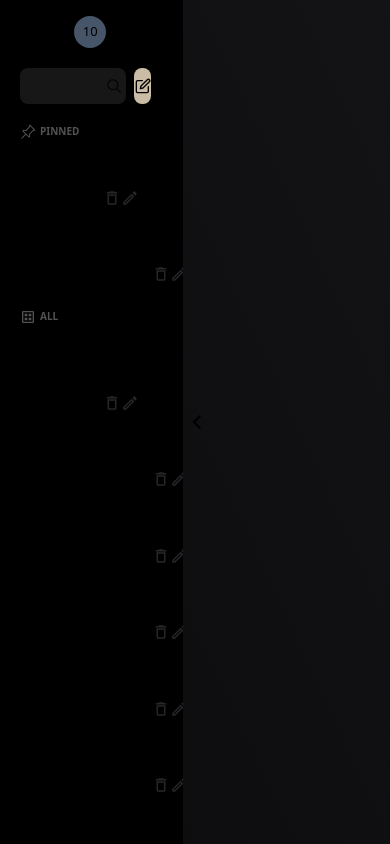
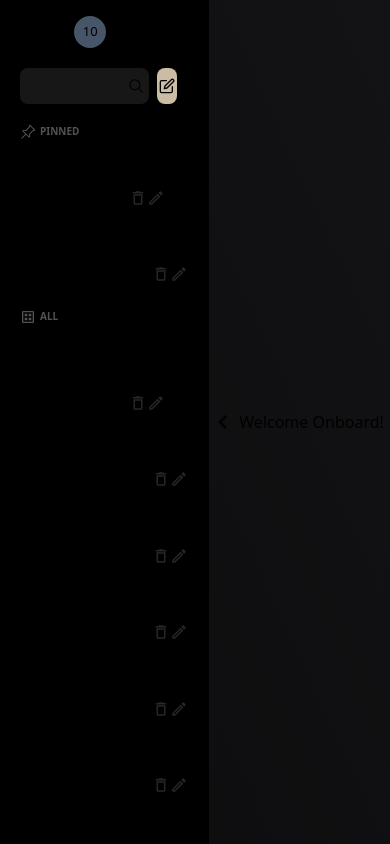
Before and after one commit to ishk9/getYourDiet, a Next.js app in the folder client/: page /Home in a window 390 px wide. Built offline with nearby package versions, Linux system fonts and the light colour scheme.

Commit message:
Fix: Adjusted responsiveness

```diff
--- a/client/app/Home/page.js
+++ b/client/app/Home/page.js
@@ -10,7 +10,7 @@ export default function Home() {
 
     return (
         <main className='flex flex-row h-screen w-screen'>
-            <div className={`${history ? "w-3/5 md:w-1/5" : "w-0"}  overflow-auto bg-black`}>
+            <div className={`${history ? "w-4/5 md:w-1/5" : "w-0"} overflow-auto bg-black`}>
 
                 <div className='flex justify-between px-5 items-center mt-4 sticky top-0 backdrop-filter backdrop-brightness-0 backdrop-opacity-100'>
                     <div className='flex'>
@@ -47,8 +47,9 @@ export default function Home() {
 
 
             {/* Diet formation div */}
-            <div className={`${history ? "w-3/5" : "w-4/5"} md:col-span-3 `}>
+            <div className={`${history ? "w-3/5" : "w-4/5"} md:col-span-3 flex justify-center items-center`}>
                 {/* Content for Diet formation */}
+                <h1>Welcome Onboard!</h1>
             </div>
 
             {/* UserInput Section */}
```
